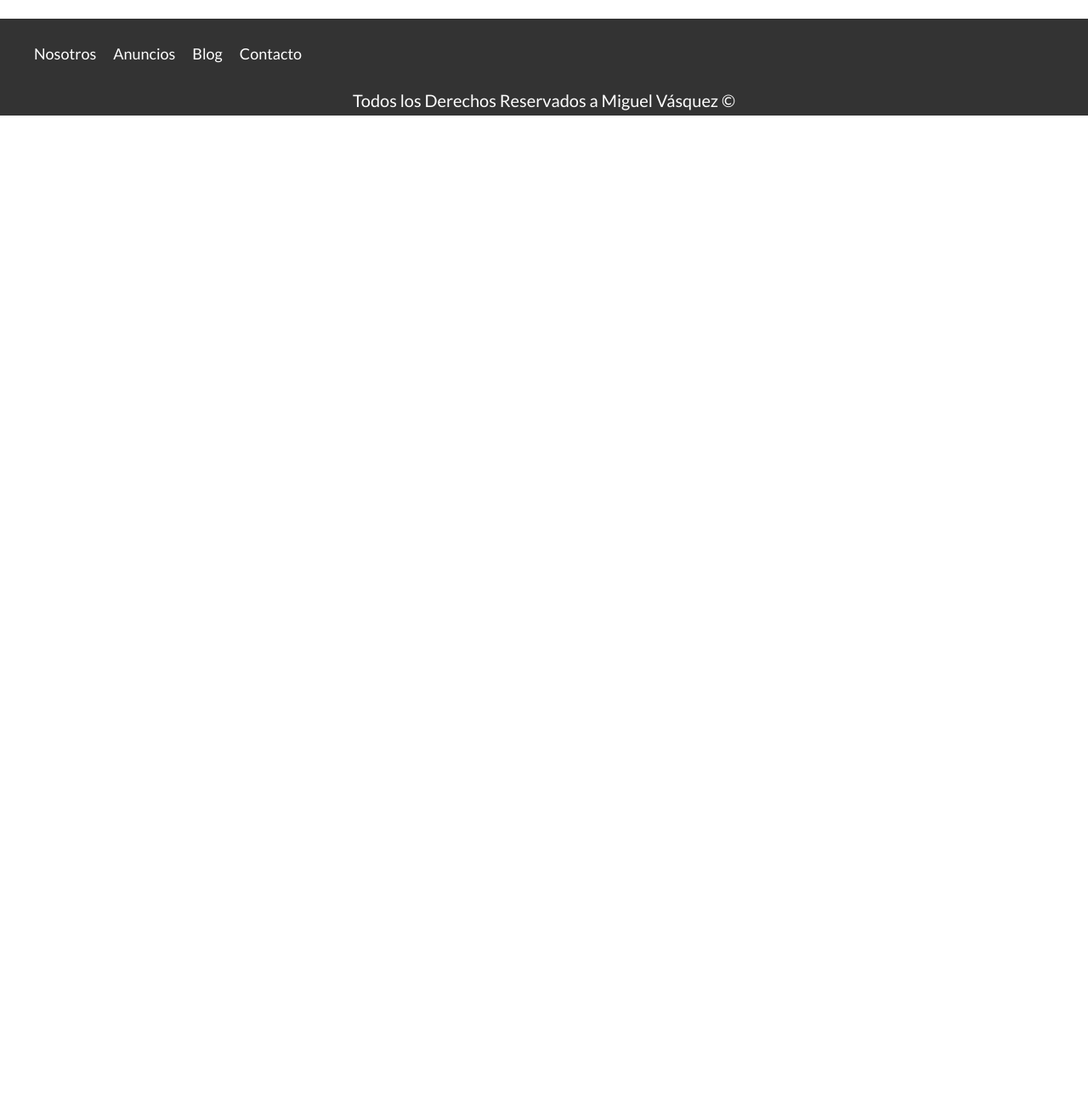
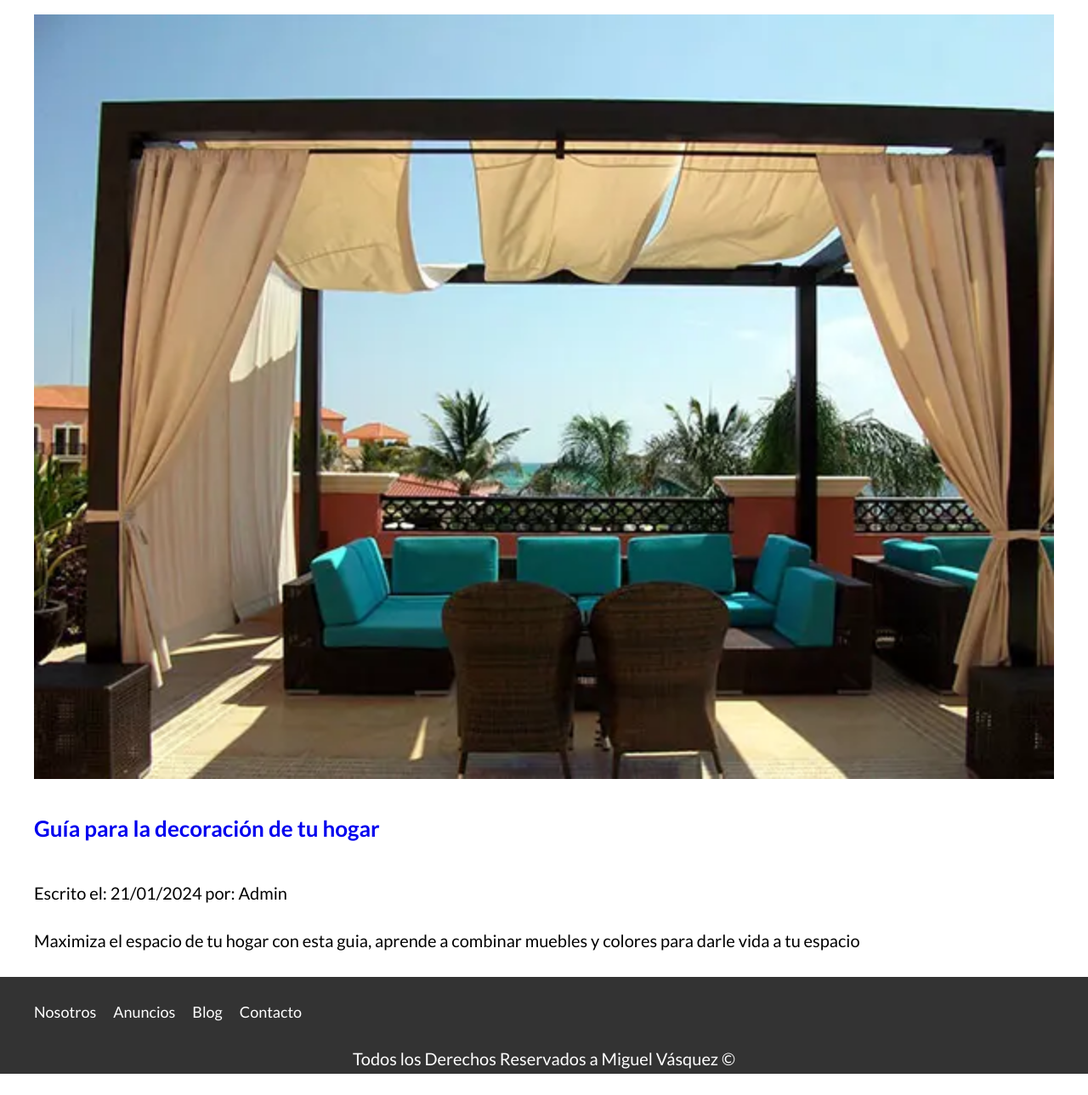
Before and after one commit to MigdeveloperWeb/Bienes-raices-Udemy, a website: page index.html in a window 1280 px wide. Shown: the part 3670-4959 px from the top of the page at 85% size. Before the commit the page ends 3831 px from the top, so only its background shows below. Drawn offline with Linux system fonts and the light colour scheme.

Commit message:
Terminando el html de la seccion de blog

```diff
--- a/index.html
+++ b/index.html
@@ -186,6 +186,26 @@
                     </a>
                 </div>
             </article>
+
+            <article class="entrada-blog">
+                <div class="imagen">
+                    <picture>
+                        <source srcset="build/img/blog1.webp" type="image/webp">
+                        <source srcset="build/img/blog1.jpg" type="image/jpeg">
+                        <img  loading="lazy" src="build/img/blog1.jpg" alt="Texto Entrada Blog">
+                    </picture>
+                </div>
+                <div class="texto-entrada">
+                    <a href="entrada.html">
+                        <h4>Guía para la decoración de tu hogar</h4>
+                        <p>Escrito el: <span>21/01/2024</span> por: <span>Admin</span></p>
+
+                        <p>
+                            Maximiza el espacio de tu hogar con esta guia, aprende a combinar muebles y colores para darle vida a tu espacio
+                        </p>
+                    </a>
+                </div>
+            </article>
         </section>
     </div>
 
```
